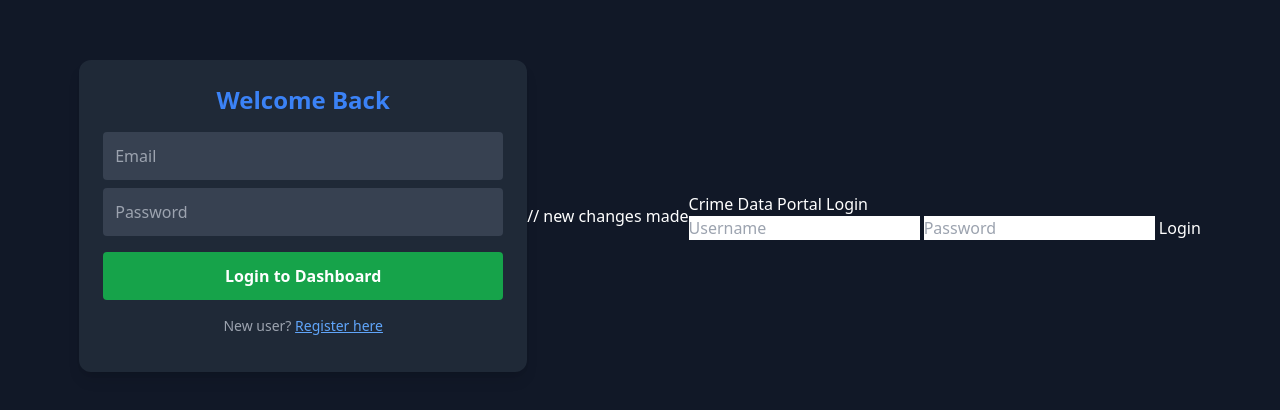
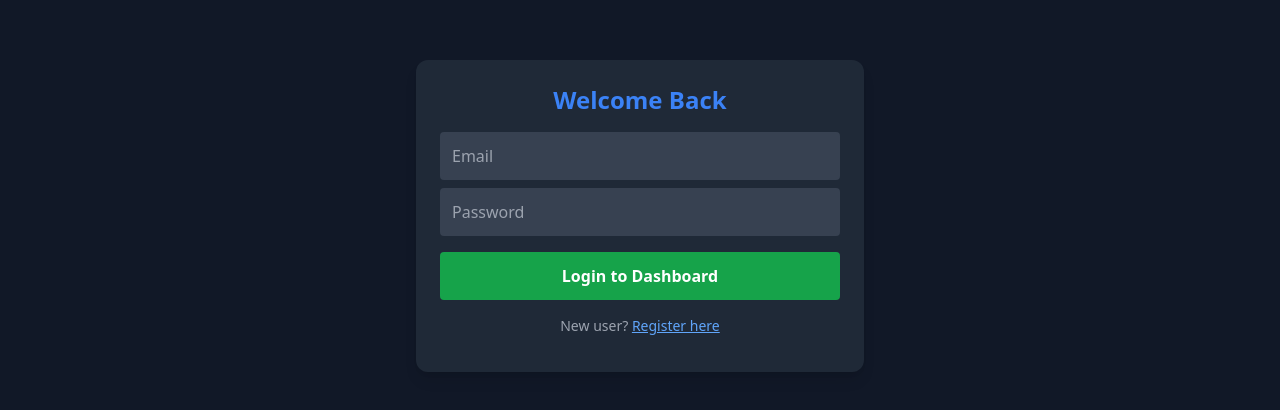
Before and after one commit to Aastha-debug/safety-watch, a plain HTML site: page login.html in a window 1280 px wide. Shown: the part 184-594 px from the top of the page. Drawn offline with nearby package versions, Linux system fonts and the light colour scheme.

Commit message:
back to normal

```diff
--- a/login.html
+++ b/login.html
@@ -17,14 +17,6 @@
     <p id="msg" class="mt-3 text-sm text-center text-red-400"></p>
   </div>
 
-  // new changes made
-  <div class="login-container">
-    <h2>Crime Data Portal Login</h2>
-    <input type="text" id="username" placeholder="Username">
-    <input type="password" id="password" placeholder="Password">
-    <button onclick="handleLogin()">Login</button>
-    <p id="error-message" style="color:red;"></p>
-</div>
 
 <script>
 // USE THE SAME CONFIG AS YOUR OTHER FILES
@@ -54,28 +46,5 @@ document.getElementById('loginBtn').addEventListener('click', async () => {
 });
 </script>
 
-<script>
-function handleLogin() {
-    // 1. Get the values from the input boxes
-    const user = document.getElementById('username').value;
-    const pass = document.getElementById('password').value;
-    const errorDisplay = document.getElementById('error-message');
-
-    // 2. Simple Validation (You can change "admin" to whatever you like)
-    if (user === "admin" && pass === "12345") {
-
-        // 3. THE CRITICAL PART: Save the login status in the browser
-        // This 'isLoggedIn' key is what index.html looks for.
-        localStorage.setItem("isLoggedIn", "true");
-
-        // 4. Send the user to the dashboard
-        window.location.href = "index.html";
-
-    } else {
-        // Show an error if credentials are wrong
-        errorDisplay.innerText = "Invalid Username or Password!";
-    }
-}
-</script>
 </body>
 </html>
```
Also changed, not shown: index.html (+1 -7 lines).
